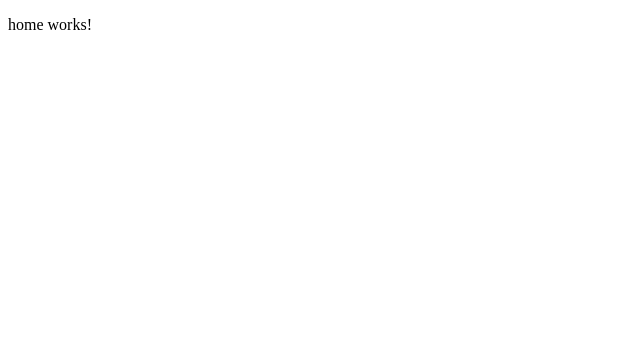
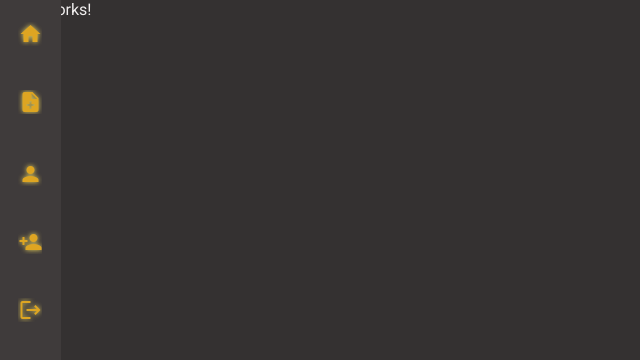
Before and after one commit to LucasMTH0/CookMaster, an Angular app: page / in a window 1280 px wide. Shown: the top 360 px of the page, without its empty margins (0-640 px from the left). Built offline with nearby package versions, Linux system fonts and the light colour scheme.

Commit message:
style: estilizando o header e configurando a paleta de cores do projeto

```diff
--- a/package.json
+++ b/package.json
@@ -11,10 +11,12 @@
   "private": true,
   "dependencies": {
     "@angular/animations": "^19.1.0",
+    "@angular/cdk": "^19.2.10",
     "@angular/common": "^19.1.0",
     "@angular/compiler": "^19.1.0",
     "@angular/core": "^19.1.0",
     "@angular/forms": "^19.1.0",
+    "@angular/material": "^19.2.10",
     "@angular/platform-browser": "^19.1.0",
     "@angular/platform-browser-dynamic": "^19.1.0",
     "@angular/pwa": "^19.2.8",
--- a/src/app/app.component.html
+++ b/src/app/app.component.html
@@ -1 +1,2 @@
+<app-header></app-header>
 <router-outlet></router-outlet>
--- a/src/app/app.component.ts
+++ b/src/app/app.component.ts
@@ -1,9 +1,10 @@
 import { Component } from '@angular/core';
 import { RouterOutlet } from '@angular/router';
+import { HeaderComponent } from './components/header/header.component';
 
 @Component({
   selector: 'app-root',
-  imports: [RouterOutlet],
+  imports: [RouterOutlet, HeaderComponent],
   templateUrl: './app.component.html',
   styleUrl: './app.component.scss'
 })
--- a/src/app/app.routes.ts
+++ b/src/app/app.routes.ts
@@ -33,7 +33,7 @@ export const routes: Routes = [
             },
             {
                 path: 'create',
-                loadChildren: () => CreateRecipeComponent
+                loadComponent: () => CreateRecipeComponent
             },
             {
                 path: 'update',
--- a/src/app/components/header/header.component.html
+++ b/src/app/components/header/header.component.html
@@ -1 +1,43 @@
-<p>header works!</p>
+<mat-sidenav-container class="header-container">
+    <ul>
+        <li>
+            <mat-icon
+                aria-hidden="false"
+                aria-label="Início"
+                fontIcon="home"
+            ></mat-icon>
+            <!-- <a>Início</a> -->
+        </li>
+        <li>
+            <a routerLink="/recipe/create">
+                <mat-icon
+                    aria-hidden="false"
+                    aria-label="Entrar"
+                    fontIcon="note_add"
+                ></mat-icon>
+            </a>
+
+        </li>
+        <li>
+            <mat-icon
+                aria-hidden="false"
+                aria-label="Entrar"
+                fontIcon="person"
+            ></mat-icon>
+        </li>
+        <li>
+            <mat-icon
+                aria-hidden="false"
+                aria-label="Cadastrar"
+                fontIcon="person_add"
+            ></mat-icon>
+        </li>
+        <li>
+            <mat-icon
+                aria-hidden="false"
+                aria-label="Sair"
+                fontIcon="logout"
+            ></mat-icon>
+        </li>
+    </ul>
+</mat-sidenav-container>
--- a/src/app/components/header/header.component.scss
+++ b/src/app/components/header/header.component.scss
@@ -0,0 +1,38 @@
+.header-container {
+    width: 3.8rem;
+    height: 100dvh;
+    position: fixed;
+    top: 0;
+    left: 0;
+    background-color: var(--gray-900);
+
+    display: flex;
+    flex-direction: column;
+    align-items: center;
+
+    li{
+        display: flex;
+        margin: 1rem 0 2rem 0;
+        cursor: pointer;
+        list-style: none;
+        padding: 5px;
+        border: 1px solid transparent;
+        border-radius: .4375rem;
+
+        text-shadow: 0 0 5px var(--yellow-300);
+        transition: all 0.3s ease-in-out;
+        animation: pulse 3s ease-in-out infinite;
+
+        a {
+            font-weight: 900;
+            font-size: 1.125rem;
+            text-decoration: none;
+        }
+        &:hover{
+            border: 1px solid var(--yellow-500);
+        }
+    }
+}
+mat-icon{
+    color: var(--yellow-500);
+}
--- a/src/app/components/header/header.component.ts
+++ b/src/app/components/header/header.component.ts
@@ -1,8 +1,10 @@
 import { Component } from '@angular/core';
-
+import {MatSidenavModule} from '@angular/material/sidenav';
+import {MatIconModule} from '@angular/material/icon';
+import { RouterLink } from '@angular/router';
 @Component({
   selector: 'app-header',
-  imports: [],
+  imports: [MatSidenavModule,MatIconModule,RouterLink],
   templateUrl: './header.component.html',
   styleUrl: './header.component.scss'
 })
--- a/src/app/pages/recipe/create-recipe/create-recipe.component.html
+++ b/src/app/pages/recipe/create-recipe/create-recipe.component.html
@@ -1 +1,14 @@
-<p>create-recipe works!</p>
+<section>
+    <form>
+        <label for="name">Nome</label>
+        <input id="name" />
+        <label for="name">Descrição</label>
+        <textarea id="name"></textarea>
+        <label for="name">Nome</label>
+        <input id="name" />
+        <label for="name">Nome</label>
+        <input id="name" />
+        <label for="name">Nome</label>
+        <input id="name" />
+    </form>
+</section>
--- a/src/index.html
+++ b/src/index.html
@@ -8,8 +8,10 @@
   <link rel="icon" type="image/x-icon" href="favicon.ico">
   <link rel="manifest" href="manifest.webmanifest">
   <meta name="theme-color" content="#1976d2">
+  <link href="https://fonts.googleapis.com/css2?family=Roboto:wght@300;400;500&display=swap" rel="stylesheet">
+  <link href="https://fonts.googleapis.com/icon?family=Material+Icons" rel="stylesheet">
 </head>
-<body>
+<body class="mat-typography">
   <app-root></app-root>
   <noscript>Please enable JavaScript to continue using this application.</noscript>
 </body>
--- a/src/styles.scss
+++ b/src/styles.scss
@@ -1 +1,91 @@
-/* You can add global styles to this file, and also import other style files */
+
+// Custom Theming for Angular Material
+// For more information: https://material.angular.io/guide/theming
+@use '@angular/material' as mat;
+
+html {
+  @include mat.theme((
+    color: (
+      theme-type: dark,
+      primary: mat.$azure-palette,
+      tertiary: mat.$blue-palette,
+    ),
+    typography: Roboto,
+    density: 0,
+  ));
+}
+
+*{
+    padding: 0;
+    margin: 0;
+    box-sizing: border-box;
+}
+:root {
+    --gray-50: #f8f7f7;
+    --gray-100: #f0eeee;
+    --gray-200: #dddada;
+    --gray-300: #bfbaba;
+    --gray-400: #9c9494;
+    --gray-500: #807778;
+    --gray-600: #686162;
+    --gray-700: #554f4f;
+    --gray-800: #484445;
+    --gray-900: #3f3b3b;
+    --gray-950: #343131;
+    --rust-50: #fbf6ea;
+    --rust-100: #f8edeb;
+    --rust-200: #f1ddda;
+    --rust-300: #e5c1bc;
+    --rust-400: #d69d96;
+    --rust-500: #c4756f;
+    --rust-600: #ad5351;
+    --rust-700: #a04747;
+    --rust-800: #79383a;
+    --rust-900: #693236;
+    --rust-950: #391819;
+    --porsche-50: #fcf8f0;
+    --porsche-100: #f7efdd;
+    --porsche-200: #efdcb9;
+    --porsche-300: #e4c28d;
+    --porsche-400: #d8a25e;
+    --porsche-500: #d08a3f;
+    --porsche-600: #c27434;
+    --porsche-700: #a15b2d;
+    --porsche-800: #81492b;
+    --porsche-900: #693d25;
+    --porsche-950: #381e12;
+    --yellow-50: #fdfbed;
+    --yellow-100: #f9f3cc;
+    --yellow-200: #eedf7a;
+    --yellow-300: #ebd45e;
+    --yellow-400: #e6c239;
+    --yellow-500: #dea522;
+    --yellow-600: #c4821b;
+    --yellow-700: #a35f1a;
+    --yellow-800: #854a1b;
+    --yellow-900: #6e3e19;
+    --yellow-950: #3e200a;
+}
+html, body { height: 100%; }
+body {
+    background-color: var(--gray-950);
+    color: var(--gray-100);
+    margin: 0;
+    font-family: Roboto, "Helvetica Neue", sans-serif;
+}
+@keyframes neonPulse {
+    0% {
+      box-shadow:
+        0 0 5px var(--yellow-400),
+        0 0 10px var(--yellow-400),
+        0 0 20px var(--yellow-400),
+        0 0 40px var(--yellow-400);
+    }
+    100% {
+      box-shadow:
+        0 0 10px var(--yellow-400),
+        0 0 20px var(--yellow-400),
+        0 0 30px var(--yellow-400),
+        0 0 60px var(--yellow-400);
+    }
+  }
```
Also changed, not shown: 1 other file (tests, documents, lock files or other folders).
